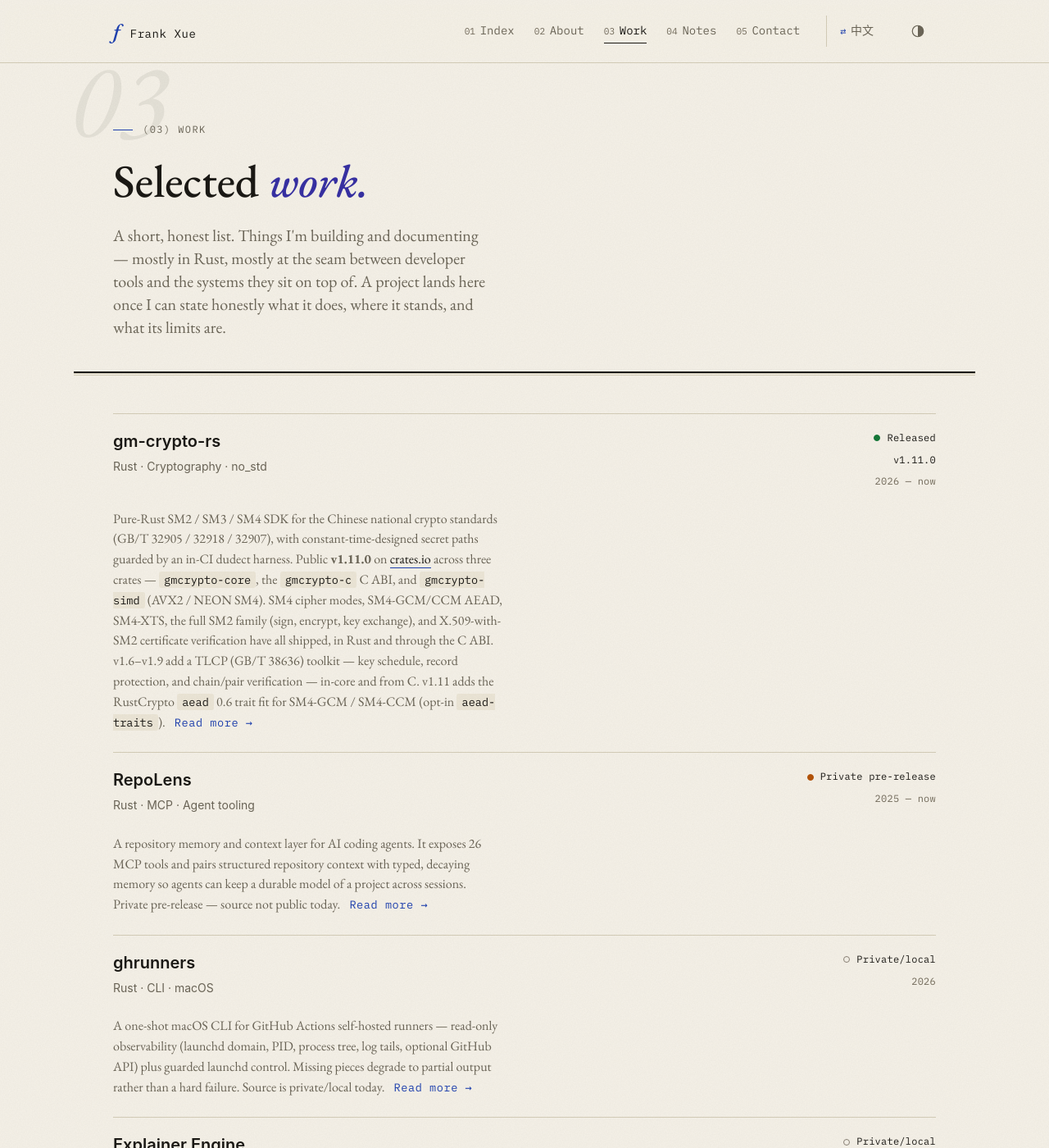
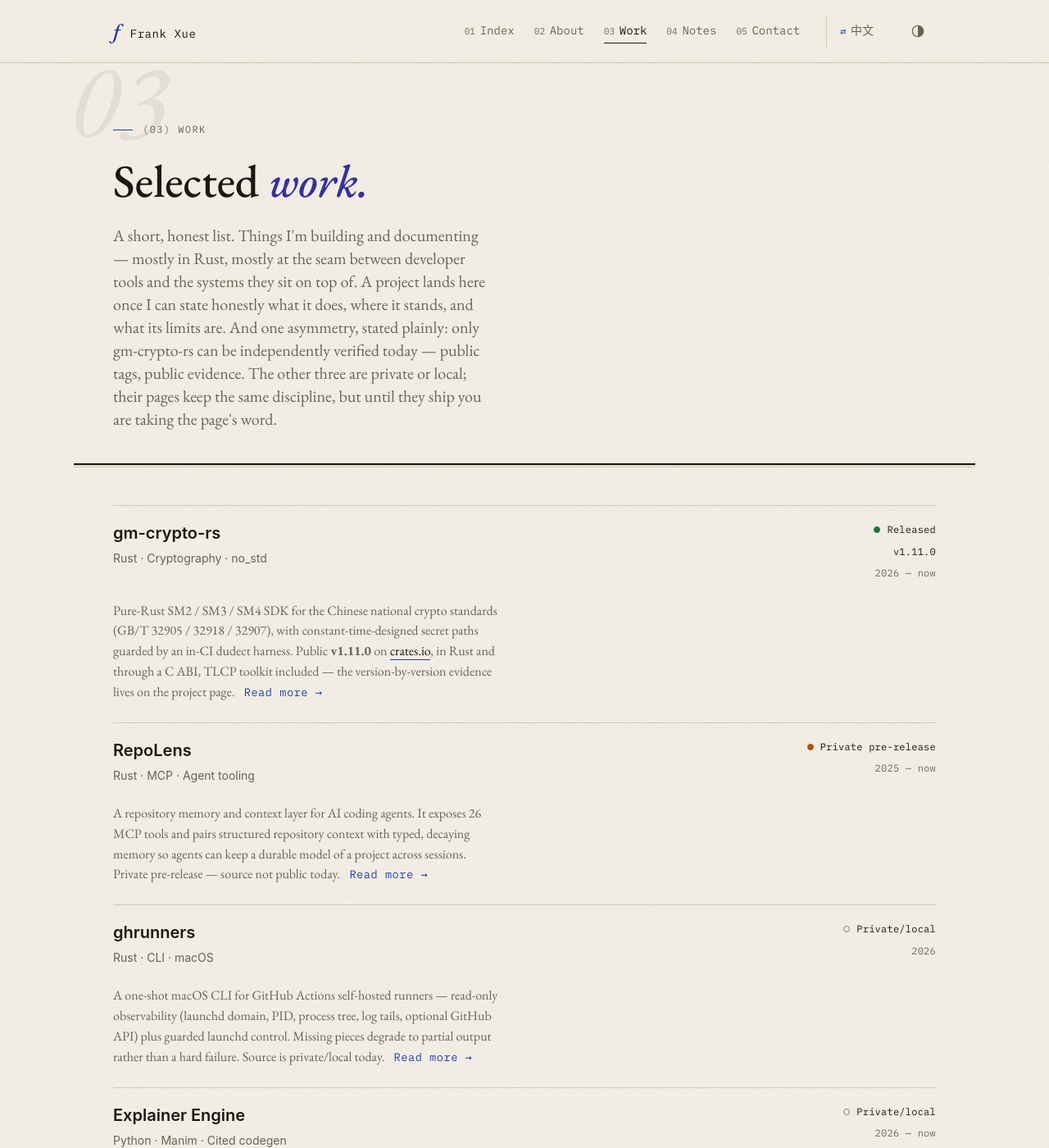
Before and after one commit to frankxue831/frankxue831.github.io, a Jekyll site: the page built from projects.html, in a window 1280 px wide and 1400 px high. Shown: the whole window at 82% size. Built offline with Jekyll 4.4.1, drawn with Linux system fonts in a browser that asks for light colours; some of the changed text lies outside the part shown.

Commit message:
content: trim projects-index blurbs, state the evidence asymmetry
Reading-path fix from the 2026-08-04 content review: the index is a
"short, honest list", but the gm-crypto-rs blurb had grown to detail-page
density (three-crate enumeration, the full feature arc, the TLCP version
ladder). It is now a pointer — what it is, the constant-time + dudect
differentiator, release truth on crates.io — with the version-by-version
evidence left to the project page. The Explainer blurb drops its
render-core/GUI clause the same way. repolens-rs and ghrunners were
already pointer-scale and are untouched.

The lede now states the evidence asymmetry as a deliberate stance
(disposition: accept & state): only gm-crypto-rs is independently
verifiable today; the other three are private/local and the reader is
taking the page's word until they ship. ZH mirrors both changes with
claims-parity in native register; no factual claim added or removed
anywhere — compression and disclosure only.

Co-Authored-By: Claude Fable 5 <noreply@anthropic.com>

```diff
--- a/projects.html
+++ b/projects.html
@@ -19,6 +19,10 @@ alternate: /zh/projects/
         in Rust, mostly at the seam between developer tools and the systems
         they sit on top of. A project lands here once I can state honestly
         what it does, where it stands, and what its limits are.
+        And one asymmetry, stated plainly: only gm-crypto-rs can be
+        independently verified today — public tags, public evidence. The
+        other three are private or local; their pages keep the same
+        discipline, but until they ship you are taking the page's word.
     </p>
 </section>
 
@@ -45,17 +49,9 @@ alternate: /zh/projects/
                 Chinese national crypto standards (GB/T 32905&nbsp;/ 32918&nbsp;/ 32907),
                 with constant-time-designed secret paths guarded by an in-CI
                 dudect harness. Public <strong>{{ project.release }}</strong> on
-                <a href="https://crates.io/crates/gmcrypto-core" rel="noopener noreferrer">crates.io</a>
-                across three crates — <code>gmcrypto-core</code>, the
-                <code>gmcrypto-c</code> C ABI, and <code>gmcrypto-simd</code>
-                (AVX2&nbsp;/ NEON SM4). SM4 cipher modes, SM4-GCM/CCM AEAD,
-                SM4-XTS, the full SM2 family (sign, encrypt, key exchange), and
-                X.509-with-SM2 certificate verification have all shipped, in
-                Rust and through the C ABI. v1.6–v1.9 add a TLCP (GB/T 38636)
-                toolkit — key schedule, record protection, and chain/pair
-                verification — in-core and from C. v1.11 adds the RustCrypto
-                <code>aead</code> 0.6 trait fit for SM4-GCM / SM4-CCM
-                (opt-in <code>aead-traits</code>).
+                <a href="https://crates.io/crates/gmcrypto-core" rel="noopener noreferrer">crates.io</a>,
+                in Rust and through a C ABI, TLCP toolkit included — the
+                version-by-version evidence lives on the project page.
                 <a href="{{ project.detail_url | relative_url }}" class="work-list__more">Read more →</a>
                 {% when 'repolens-rs' %}
                 A repository memory and context layer for AI coding agents.
@@ -77,10 +73,8 @@ alternate: /zh/projects/
                 animated concept diagram per beat. On-screen content is marked
                 <em>simplified</em>, and a citation gate verifies every claim
                 against the source repo at a pinned commit <em>before</em> a
-                frame is drawn, so the <code>verified @ commit</code> badge in
-                the video is the gate's verdict, not decoration. Built on the
-                same Qt-free render core a desktop batch-render GUI drives.
-                Private/local today.
+                frame is drawn — the <code>verified @ commit</code> badge is
+                the gate's verdict, not decoration. Private/local today.
                 <a href="{{ project.detail_url | relative_url }}" class="work-list__more">Read more →</a>
                 {% else %}
                 Selected engineering work with status and project facts kept
```
Also changed, not shown: zh/projects.html (+7 -10 lines).
